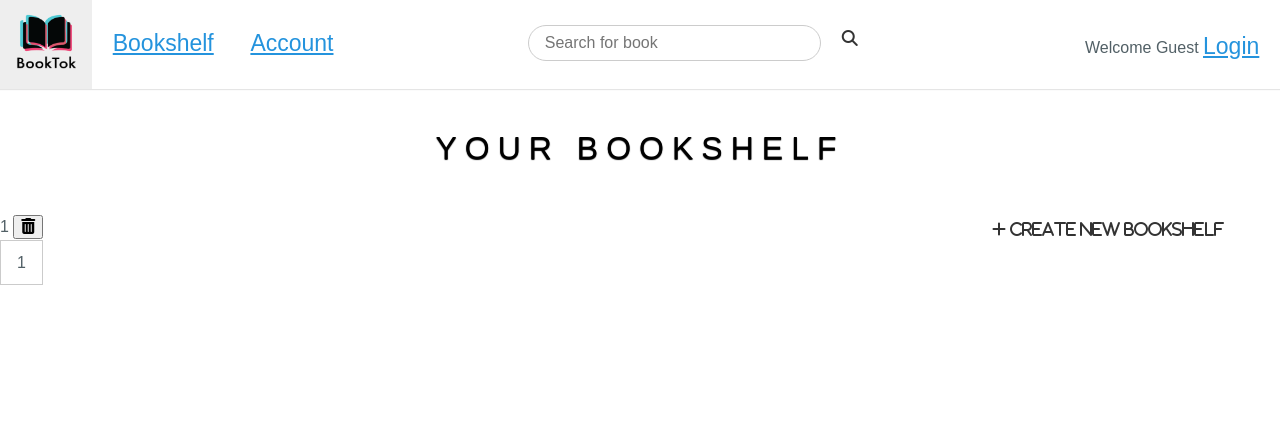
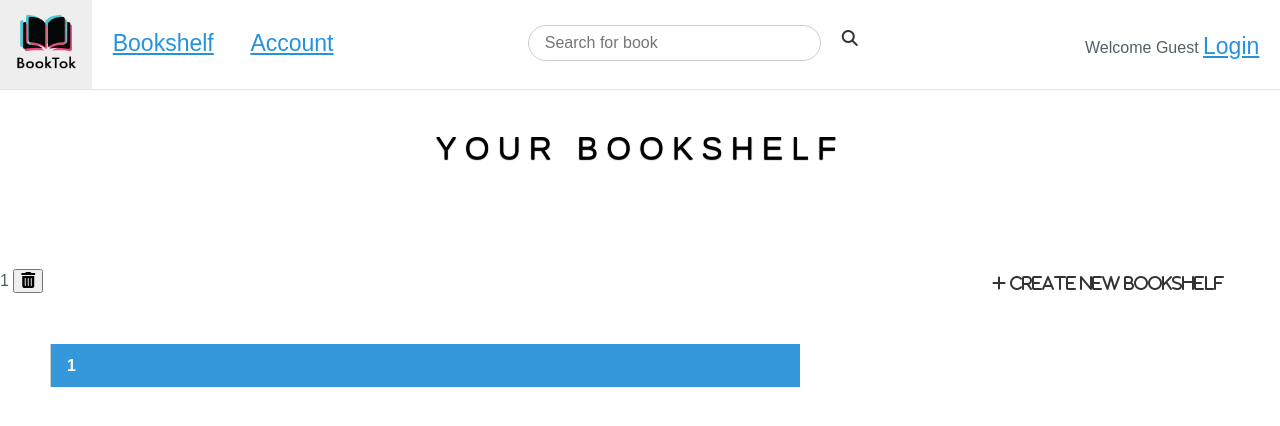
Before and after one commit to hoin0784/BookTok, a Flask app: template templates/Bookshelf.html in a window 1280 px wide. Shown: the top 426 px of the page. Run offline with Flask 2, Linux system fonts and the light colour scheme; the template is opened without the code that fills it: most values are stand-ins (such as "Sample title", 1, 10 or a date in 2020); some libraries are stand-ins or nearby versions.

Commit message:
bookshelf css

```diff
--- a/static/style.css
+++ b/static/style.css
@@ -262,6 +262,20 @@
   text-align: center;
 }
 
+#bookshelf {
+  width: 750px;
+	border-collapse: collapse;
+	margin:50px;
+  position: relative;
+  border: #111;
+
+}
+tr {
+	background: #3498db;
+	color: white;
+	font-weight: bold;
+	}
+
 
 /* Code reference: https://www.w3schools.com/howto/tryit.asp?filename=tryhow_js_popup */
   .popup {
--- a/templates/Bookshelf.html
+++ b/templates/Bookshelf.html
@@ -7,8 +7,8 @@
 <br>
 <br><br><br>
 
-<h2 class="banner-head"> Your bookshelf</h2>
-<p>
+<h2 class="banner-head"> Your bookshelf</h2> <br><br>
+
     <div class="pure-button add-shelf popup">
         <i class="fa-solid fa-plus" onclick="newShelfForm()"> Create new bookshelf</i>
         <div class="popuptext" id="popupBox">
@@ -27,23 +27,28 @@
     </div>
 
     {% for i in range(bookshelves|length) %}
-        <table class="pure-table pure-table-horizontal" id="bookshelf">
+        <table class="pure-table pure-table-bordered" id="bookshelf">
             <thead>
                 {{bookshelves[i][0]}}
-                <button class="delete-button" data-id="{{bookshelves[i][0]}}">
-                    <i class="fa-solid fa-trash-can"></i>
-                </button>
+                <tr>
+                    <button class="delete-button" data-id="{{bookshelves[i][0]}}">
+                        <i class="fa-solid fa-trash-can"></i>
+                    </button>
+                </tr>
             </thead>
+
             <tbody>
+                <tr>
                 {% for book in books[i] %}
                     <tr>
                         <td>{{book[0]}}</td>
                     </tr>
                 {% endfor %}
+                </tr>
             </tbody>
+
         </table>
     {% endfor %}
 
-</p>
 
 {% endblock %}
```
